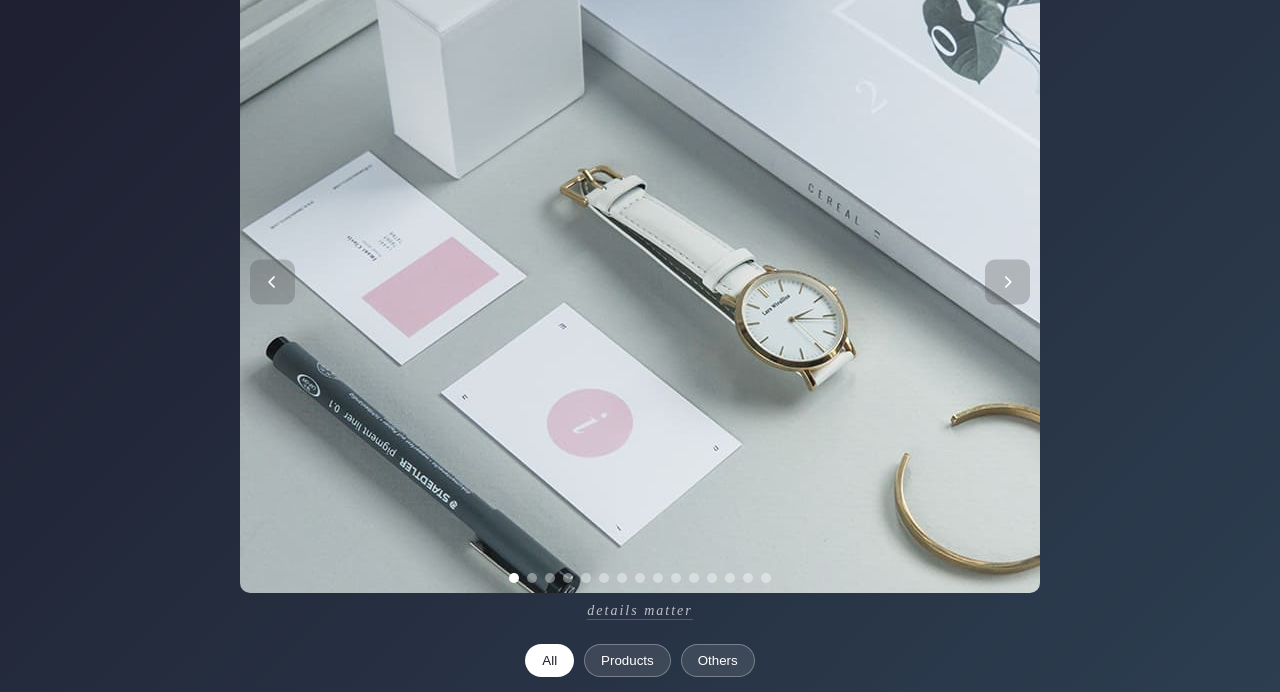
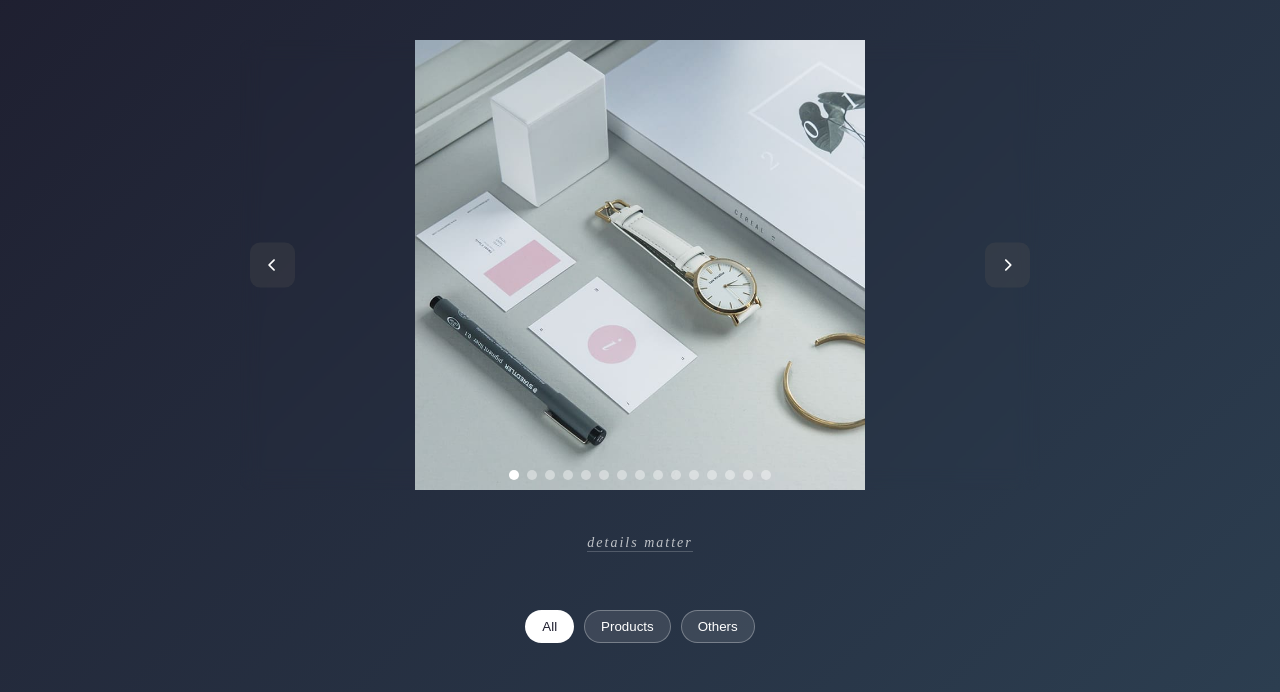
Before and after one commit to Heba-metwally/CodeAlpha_ImageGallery, a plain HTML site: page index.html in a window 1280 px wide. Shown: the part 108-800 px from the top of the page. Drawn offline with Linux system fonts and the light colour scheme.

Commit message:
optimize images and fix object-fit

```diff
--- a/style.css
+++ b/style.css
@@ -17,9 +17,11 @@
     max-width: 800px;
     overflow: hidden;
     border-radius: 10px;
-    flex: 1;
-    max-height: calc(100vh - 160px);
+    height: 450px;
     backdrop-filter: blur(10px);
+    display: flex;
+    align-items: center;
+    justify-content: center;
 }
 #caption {
     font-size: 14px;
@@ -32,14 +34,16 @@
     border-bottom: 1px solid rgba(255,255,255,0.2);
 }
 #firstImg {
-    width: 100%;
-    height: 100%;
-    object-fit: cover;
+    max-width: 100%;
+    max-height: 100%;
+    width: auto;
+    height: auto;
+    object-fit: contain;
     transition: opacity 0.5s, transform 0.5s;
     opacity: 1;
     cursor: pointer;
 }
-#firstImg:active{
+#firstImg:active {
     transform: scale(1.1);
 }
 .Gallery:hover #firstImg {
@@ -71,12 +75,12 @@
 .next {
     right: 10px;
 }
-h1{
+h1 {
     text-shadow: 0 0 10px rgba(229, 221, 221, 0.3);
     color: white;
     letter-spacing: 2px;
 }
-.dots{
+.dots {
     position: absolute;
     bottom: 10px;
     left: 50%;
@@ -84,14 +88,14 @@
     display: flex;
     gap: 8px;
 }
-.dot{
+.dot {
     width: 10px;
     height: 10px;
     border-radius: 50%;
     background: rgba(255,255,255,0.4);
     cursor: pointer;
 }
-.dot.active{
+.dot.active {
     background: white;
 }
 .filter-btn {
@@ -134,7 +138,7 @@
     font-weight: bold;
     cursor: pointer;
 }
-.category-filters{
+.category-filters {
     margin-top: 10px;
     margin-bottom: 15px;
     display: flex;
```
